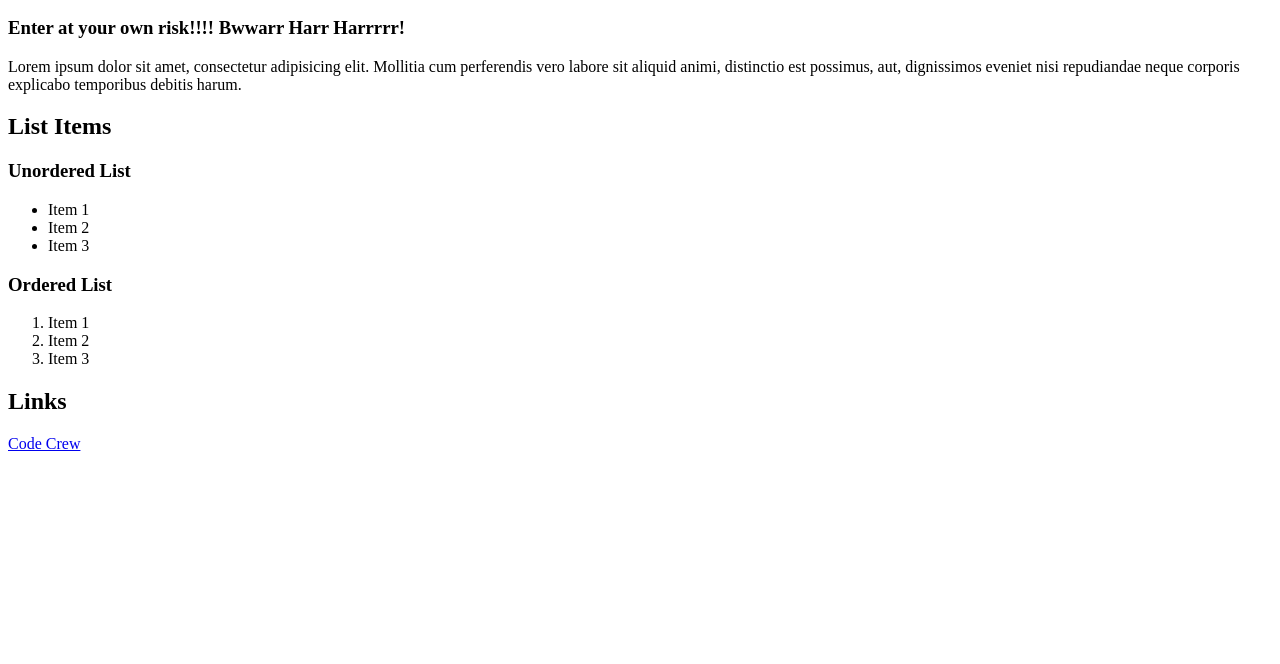
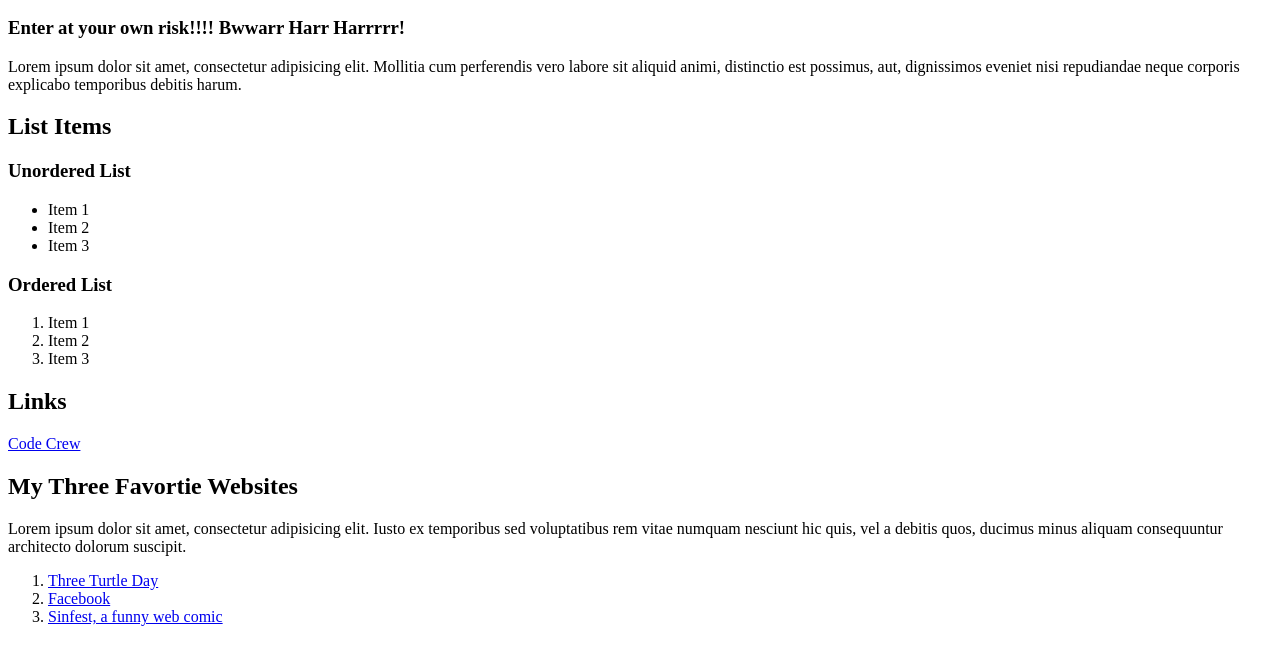
Before and after one commit to dltp200/my_first_website, a plain HTML site: page index.html in a window 1280 px wide. Shown: the part 110-774 px from the top of the page. Drawn offline with Linux system fonts and the light colour scheme.

Commit message:
added links

```diff
--- a/index.html
+++ b/index.html
@@ -27,6 +27,21 @@
 		<h2>Links</h2>
 		<a href="http://codecrew.co">Code Crew</a>
 
+		<h2>My Three Favortie Websites</h2>
+		<p>Lorem ipsum dolor sit amet, consectetur adipisicing elit. Iusto ex temporibus sed voluptatibus rem vitae numquam nesciunt hic quis, vel a debitis quos, ducimus minus aliquam consequuntur architecto dolorum suscipit.</p>
+		<ol>
+			<li>
+				<!-- Open link in another tab -->
+				<a href="http://threeturtleday.com" target="_blank">Three Turtle Day</a>
+			</li>
+			<li>
+				<a href="http://facebook.com">Facebook</a>
+			</li>
+			<li>
+				<a href="http://sinfest.net">Sinfest, a funny web comic</a>
+			</li>
+		</ol>
+
 
 
 
```
